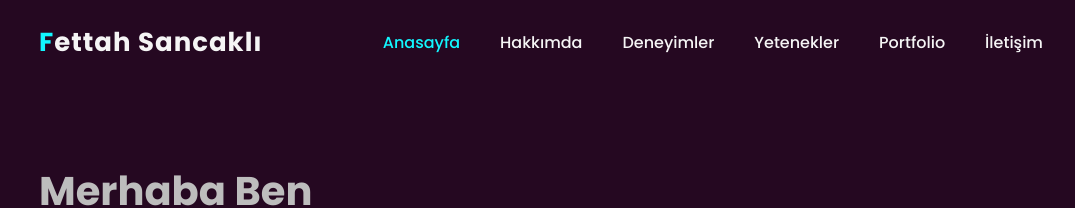
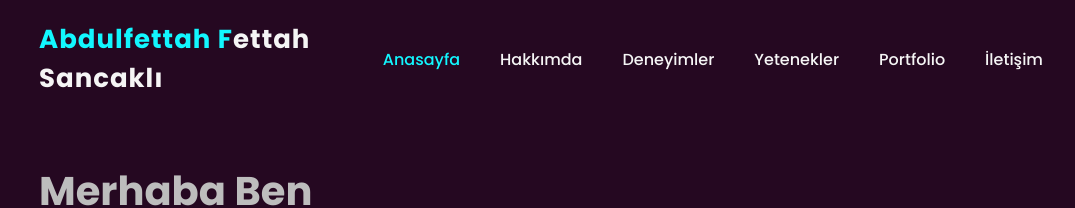
Before and after one commit to abdulfettahsancakli/fettahsancakli-portfolio.github.io, a plain HTML site: page index.html in a window 1280 px wide. Shown: the top 208 px of the page, without its empty margins (89-1164 px from the left). Drawn offline with nearby package versions, Linux system fonts and the light colour scheme.

Commit message:
Update index.html

```diff
--- a/index.html
+++ b/index.html
@@ -11,7 +11,7 @@
 
 <body>
     <header>
-        <div class="logo"><span>F</span>ettah Sancaklı</div>
+        <div class="logo"><span> Abdulfettah </span><span>F</span>ettah Sancaklı</div>
 
         <ul class="navlist">
             <li><a href="#home" style="--i:1">Anasayfa</a></li>
```
